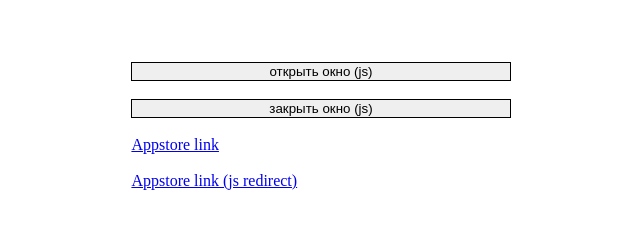
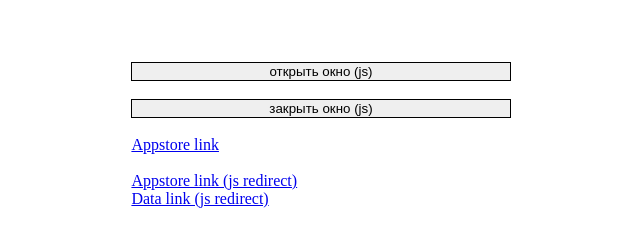
Before and after one commit to ytomio/Ni5tagm, a plain HTML site: page index.html in a window 1280 px wide. Shown: the whole page, without its empty margins (319-959 px from the left). Drawn offline with Linux system fonts and the light colour scheme.

Commit message:
Update index.html

```diff
--- a/index.html
+++ b/index.html
@@ -26,6 +26,8 @@ function closeW(){
 </br>
 </br>
 <a href="https://ni5tagm.github.io/redirect_to_appstore.html">Appstore link (js redirect)</a>
+</br>
+<a href="https://ni5tagm.github.io/redirect_to_data.html">Data link (js redirect)</a>
 </div>
 
 </body>
```
